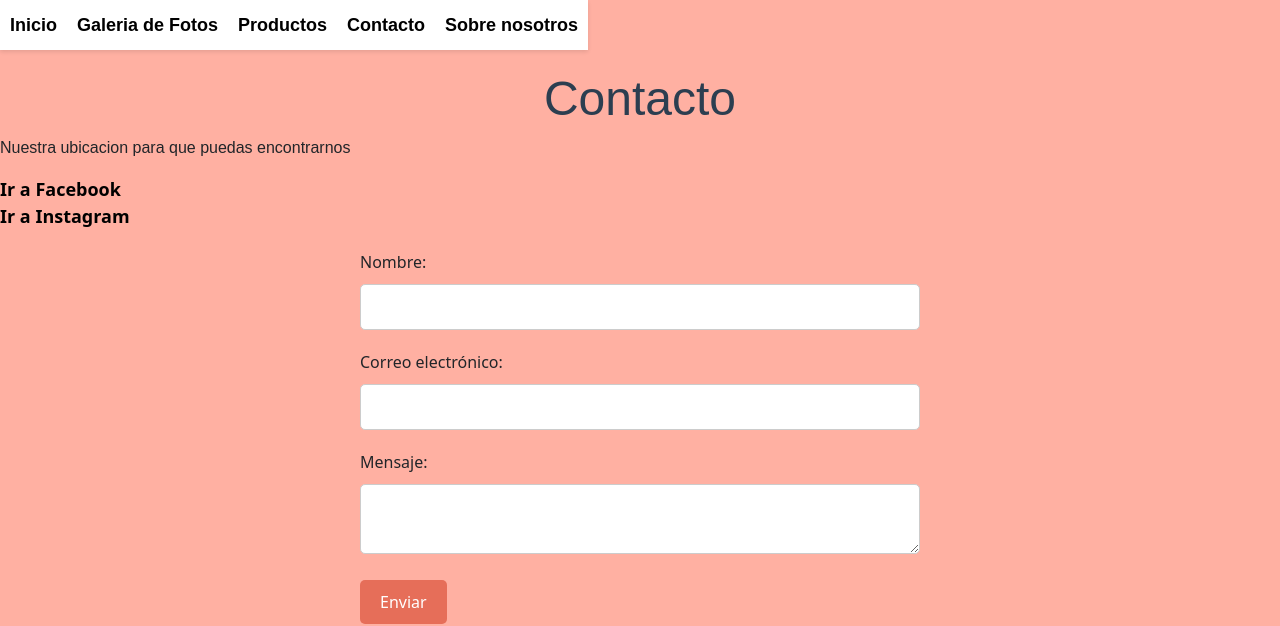
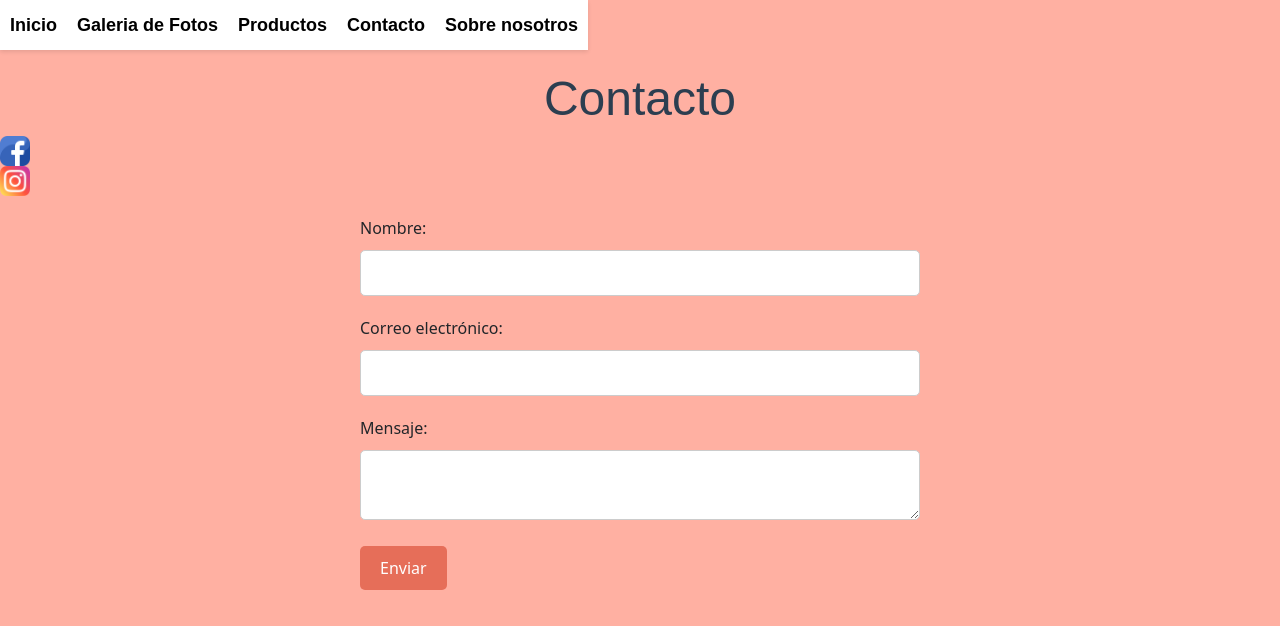
Before and after one commit to AgusFlores21/Clase-de-Desarrollo-Web, a plain HTML site: page Pages/Contacto.html in a window 1280 px wide. Shown: the top 626 px of the page. Drawn offline with nearby package versions, Linux system fonts and the light colour scheme; files that its build step writes are made by us from their sources; grey boxes are pictures that could not be loaded; files whose address does not match are found by name.

Commit message:
Four Commit

```diff
--- a/Pages/Contacto.html
+++ b/Pages/Contacto.html
@@ -9,6 +9,7 @@
     <link rel="stylesheet" href="css/bootstrap.css">
     <link href="https://cdn.jsdelivr.net/npm/bootstrap@5.3.0-alpha3/dist/css/bootstrap.min.css" rel="stylesheet" integrity="sha384-KK94CHFLLe+nY2dmCWGMq91rCGa5gtU4mk92HdvYe+M/SXH301p5ILy+dN9+nJOZ" crossorigin="anonymous">
     <link rel="stylesheet" href="index.css">
+    <link rel="icon" type="image/png" href="../img/LOGO FYP.png">
 
     <style>
         /* Estilos para la barra de navegación */
@@ -142,9 +143,13 @@
         </nav>
     </header>
     <h1>Contacto</h1>
-    <p>Nuestra ubicacion para que puedas encontrarnos</p>
-    <a href="https://www.facebook.com/viviana.martinez.39108" target="_blank">Ir a Facebook</a><br>
-    <a href="https://www.instagram.com/viviana_martinez_fyp/" target="_blank">Ir a Instagram</a>
+    <a href="https://www.facebook.com/viviana.martinez.39108" target="_blank">
+        <img src="../img/facebook.png" alt="Logo de Facebook" style="width: 30px;">
+    </a><br>
+    <a href="https://www.instagram.com/viviana_martinez_fyp/" target="_blank">
+        <img src="../img/instagram.png" alt="Logo de Instagram" style="width: 30px;">
+    </a>
+
 
     <div class="contact-form">
         <form action="enviar-formulario.php" method="POST">
```
Also changed, not shown: Pages/Galeria de Fotos.html (+4 -3 lines), Pages/Productos.html (+1 -0 lines), Pages/Sobre nosotros.html (+1 -0 lines), index.html (+2 -0 lines), img/LOGO FYP.png (added), img/facebook.png (added), img/instagram.png (added).
